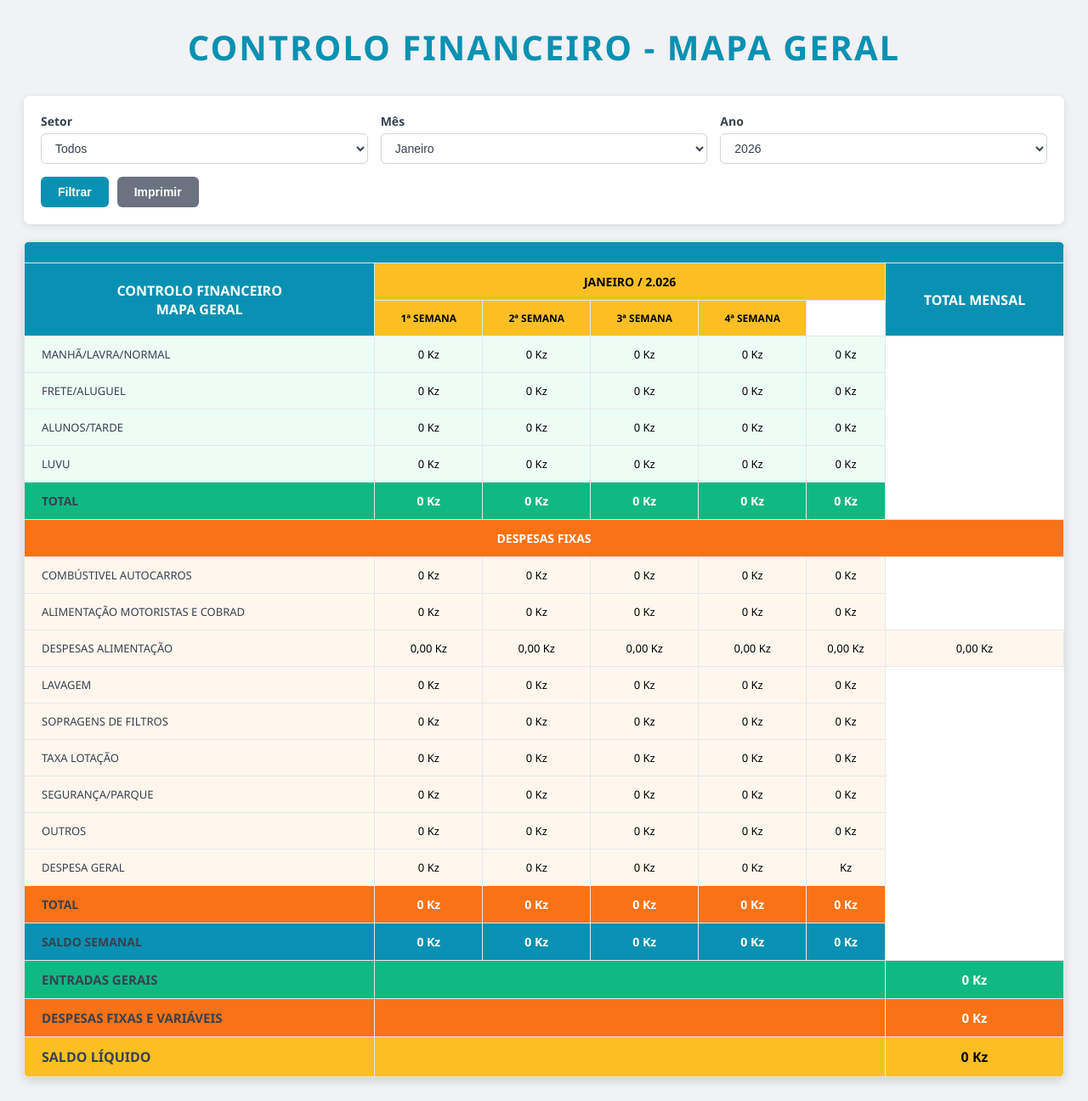
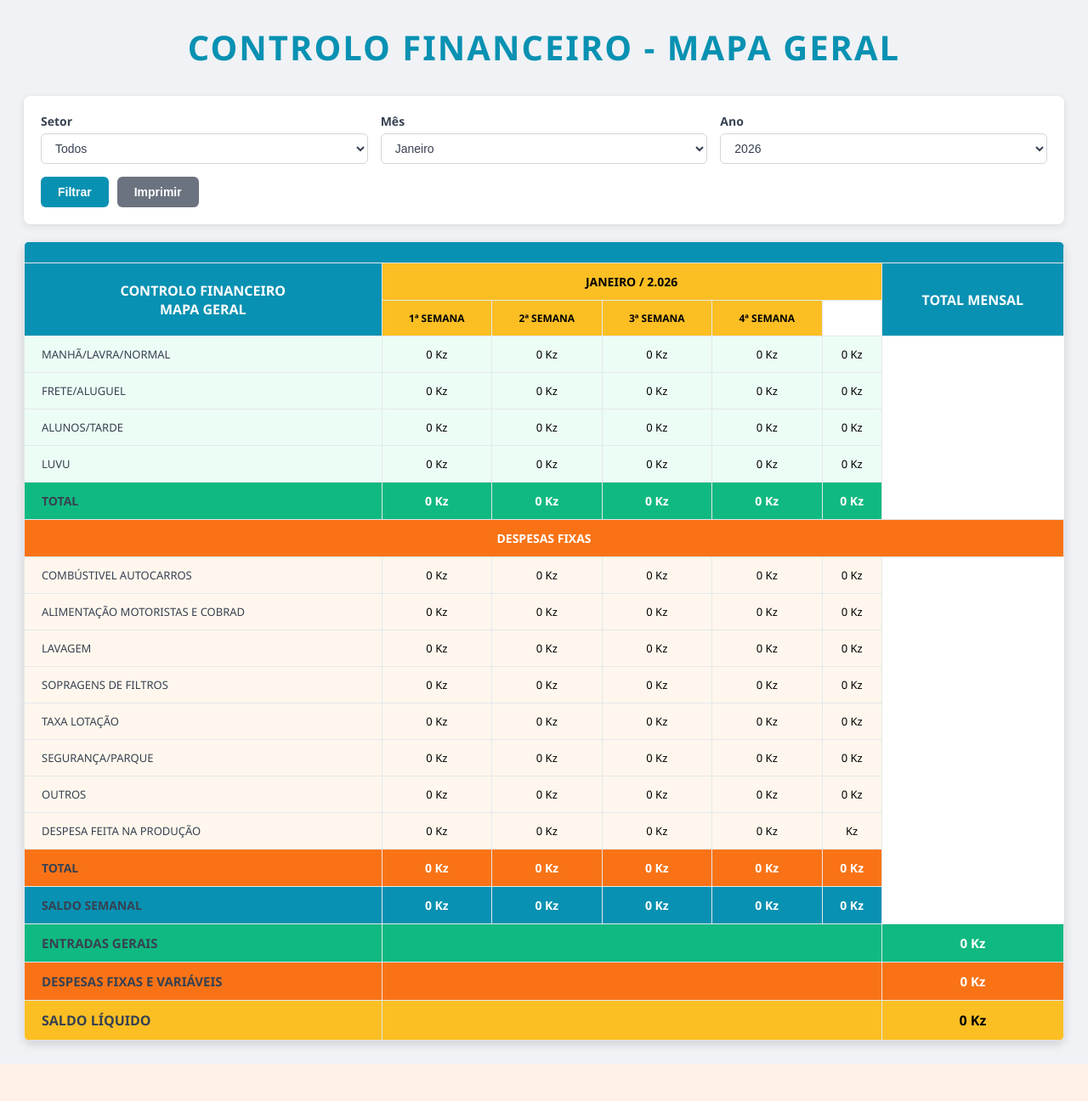
Before and after one commit to CalebKiangebeniMatias/Alca-AtyTransportes, a Django app: page /mapas/mensal-financeiro/ in a window 1280 px wide. Shown: the whole page at 85% size. After the commit the page ends 1253 px from the top, so only its background shows below. Run offline with Django 5.2, Linux system fonts and the light colour scheme; the visitor is signed in with stand-in values (Sample User, id 1); data that the repository does not hold is empty.

Commit message:
Reedifinação de views de mapas3

```diff
--- a/templates/financeiro/mapa_geral.html
+++ b/templates/financeiro/mapa_geral.html
@@ -462,16 +462,6 @@
         </tr>
 
         <tr class="row-expense">
-          <td class="row-label">DESPESAS ALIMENTAÇÃO</td>
-          <td>0,00 Kz</td>
-          <td>0,00 Kz</td>
-          <td>0,00 Kz</td>
-          <td>0,00 Kz</td>
-          <td>0,00 Kz</td>
-          <td>0,00 Kz</td>
-        </tr>
-
-        <tr class="row-expense">
           <td class="row-label">LAVAGEM</td>
           <td>{{ semanas.1.despesas.lavagem|intcomma }} Kz</td>
           <td>{{ semanas.2.despesas.lavagem|intcomma }} Kz</td>
@@ -517,7 +507,7 @@
         </tr>
 
         <tr class="row-expense">
-          <td class="row-label">DESPESA GERAL</td>
+          <td class="row-label">DESPESA FEITA NA PRODUÇÃO</td>
           <td>{{ semanas.1.despesas.despesa_geral|intcomma }} Kz</td>
           <td>{{ semanas.2.despesas.despesa_geral|intcomma }} Kz</td>
           <td>{{ semanas.3.despesas.despesa_geral|intcomma }} Kz</td>
```
